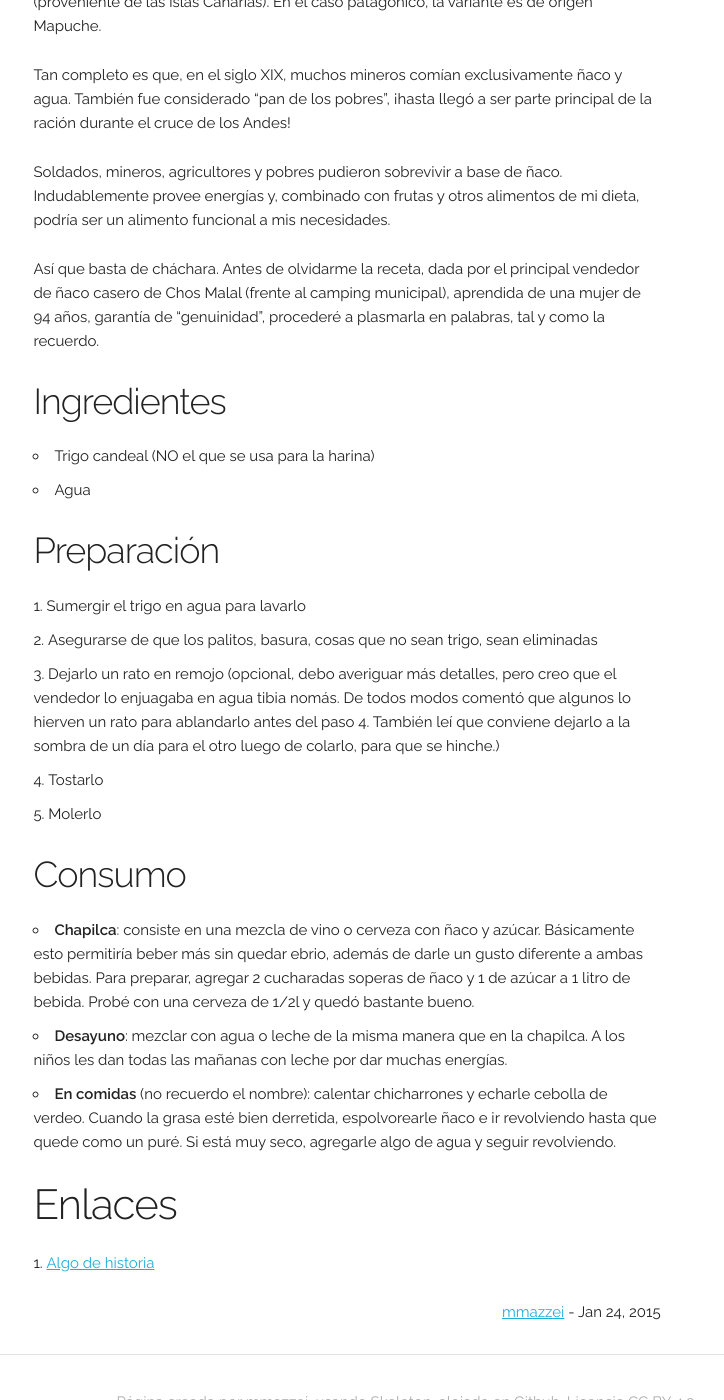
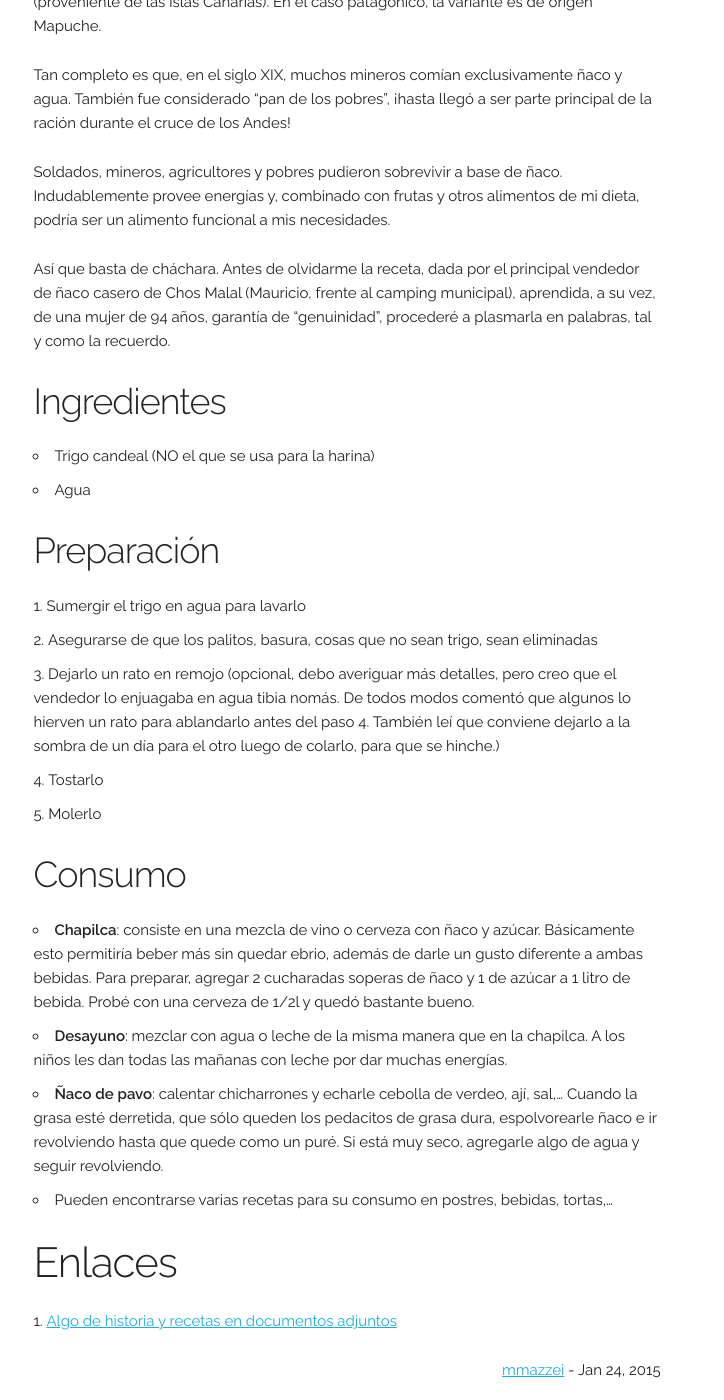
Before and after one commit to mmazzei/mmazzei.github.io, a Jekyll site: the page built from _posts/2015-01-24-el-naco.md, in a window 1280 px wide and 1400 px high, scrolled down 599 px. Shown: the whole window, without its empty margins (293-1017 px from the left). Built offline with Jekyll 4.4.1, drawn with Linux system fonts in a browser that asks for light colours.

Commit message:
Update 2015-01-24-el-naco.md

```diff
--- a/_posts/2015-01-24-el-naco.md
+++ b/_posts/2015-01-24-el-naco.md
@@ -18,7 +18,7 @@ Tan completo es que, en el siglo XIX, muchos mineros comían exclusivamente ñac
 
 Soldados, mineros, agricultores y pobres pudieron sobrevivir a base de ñaco. Indudablemente provee energías y, combinado con frutas y otros alimentos de mi dieta, podría ser un alimento funcional a mis necesidades.
 
-Así que basta de cháchara. Antes de olvidarme la receta, dada por el principal vendedor de ñaco casero de Chos Malal (frente al camping municipal), aprendida de una mujer de 94 años, garantía de "genuinidad", procederé a plasmarla en palabras, tal y como la recuerdo.
+Así que basta de cháchara. Antes de olvidarme la receta, dada por el principal vendedor de ñaco casero de Chos Malal (Mauricio, frente al camping municipal), aprendida, a su vez, de una mujer de 94 años, garantía de "genuinidad", procederé a plasmarla en palabras, tal y como la recuerdo.
 
 ### Ingredientes
  * Trigo candeal (NO el que se usa para la harina)
@@ -34,7 +34,8 @@ Así que basta de cháchara. Antes de olvidarme la receta, dada por el principal
 ### Consumo
  * **Chapilca**: consiste en una mezcla de vino o cerveza con ñaco y azúcar. Básicamente esto permitiría beber más sin quedar ebrio, además de darle un gusto diferente a ambas bebidas. Para preparar, agregar 2 cucharadas soperas de ñaco y 1 de azúcar a 1 litro de bebida. Probé con una cerveza de 1/2l y quedó bastante bueno.
  * **Desayuno**: mezclar con agua o leche de la misma manera que en la chapilca. A los niños les dan todas las mañanas con leche por dar muchas energías.
- * **En comidas** (no recuerdo el nombre): calentar chicharrones y echarle cebolla de verdeo. Cuando la grasa esté bien derretida, espolvorearle ñaco e ir revolviendo hasta que quede como un puré. Si está muy seco, agregarle algo de agua y seguir revolviendo.
+ * **Ñaco de pavo**: calentar chicharrones y echarle cebolla de verdeo, ají, sal,... Cuando la grasa esté derretida, que sólo queden los pedacitos de grasa dura, espolvorearle ñaco e ir revolviendo hasta que quede como un puré. Si está muy seco, agregarle algo de agua y seguir revolviendo.
+ * Pueden encontrarse varias recetas para su consumo en postres, bebidas, tortas,...
 
 ## Enlaces
- 1. [Algo de historia](https://sites.google.com/site/neuteca200/el-naco-el-pan-de-los-pobres)
+ 1. [Algo de historia y recetas en documentos adjuntos](https://sites.google.com/site/neuteca200/el-naco-el-pan-de-los-pobres)
```
